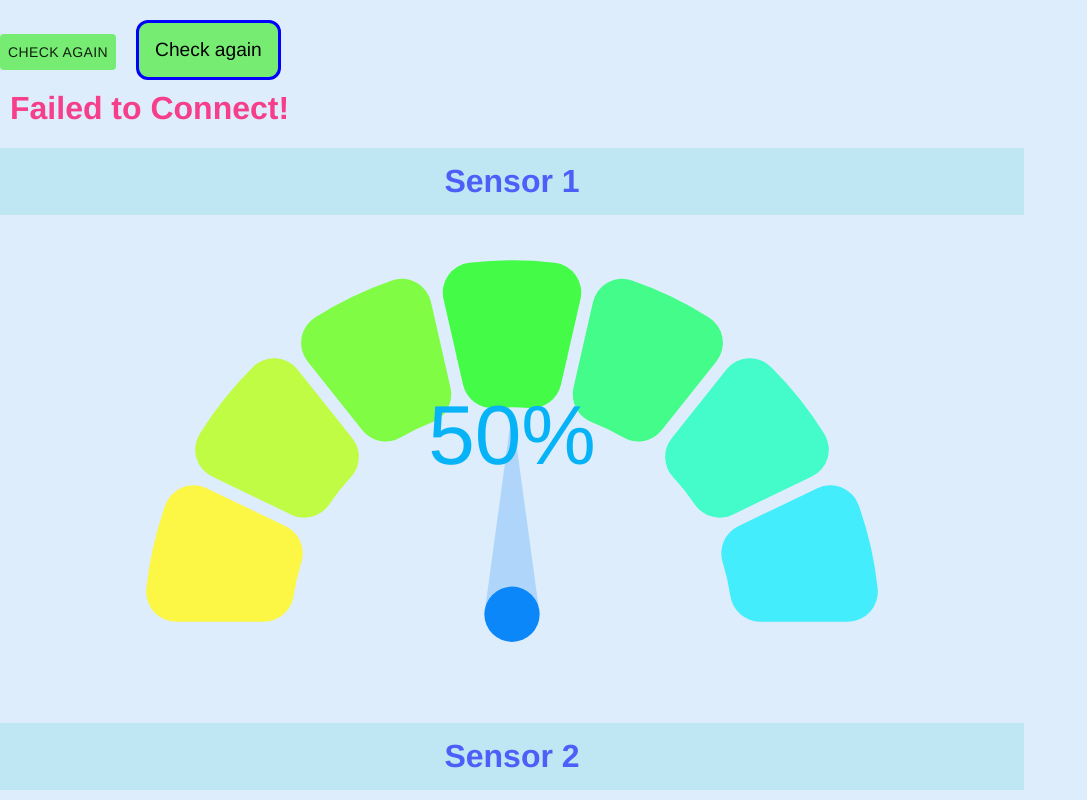
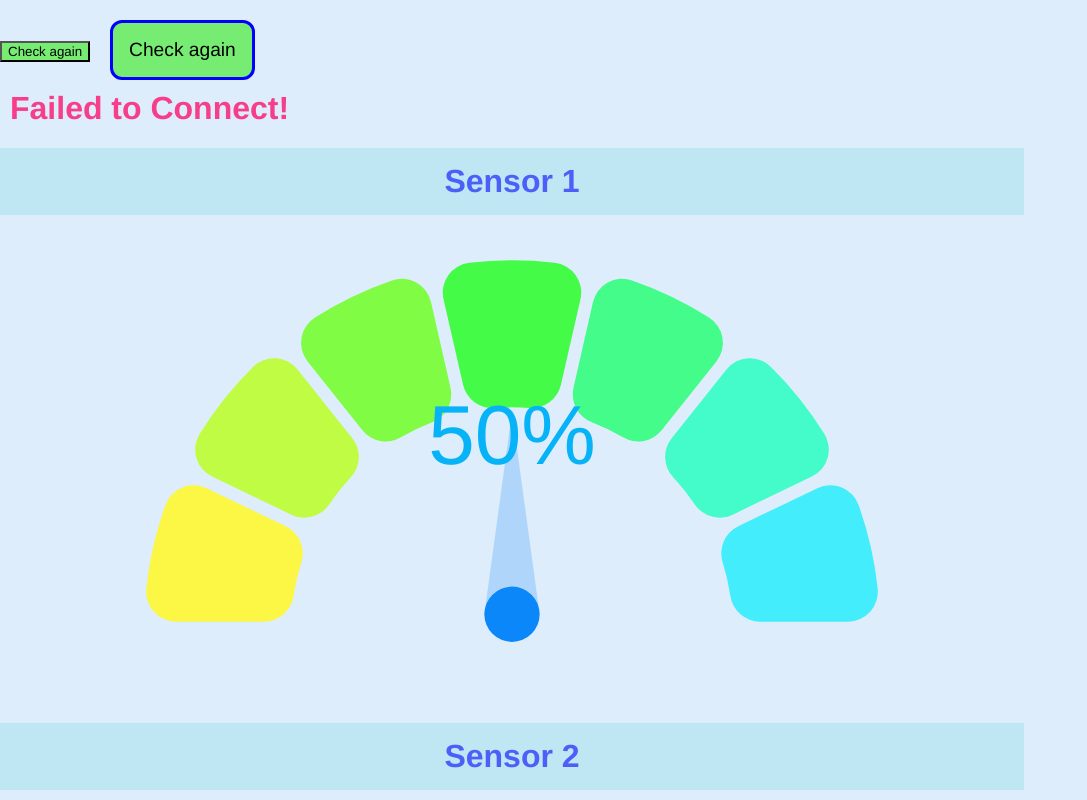
Before and after one commit to spaceC00kie/keep-my-plants-alive, a React (Create React App) app in the folder react-app/: page / in a window 1280 px wide. Shown: the top 800 px of the page, without its empty margins (0-1087 px from the left). Built offline with nearby package versions, Linux system fonts and the light colour scheme; no server answers.

Commit message:
material ui button styling

```diff
--- a/react-app/src/App.css
+++ b/react-app/src/App.css
@@ -9,6 +9,10 @@ html {
   /* width: 50%; */
   background-color: rgb(221, 237, 252);
   width: 80%;
+}
+
+.button1 {
+  size: "large";
 }
 
 .button {
--- a/react-app/src/components/Pothos.js
+++ b/react-app/src/components/Pothos.js
@@ -29,7 +29,9 @@ const Pothos = () => {
   return (
     <div className="gauge">
       <Button
+        class="button1"
         onClick={() => getSoilSensor()}
+        variant="outlined"
         style={{ backgroundColor: "#76ed72" }}
       >
         Check again
```
